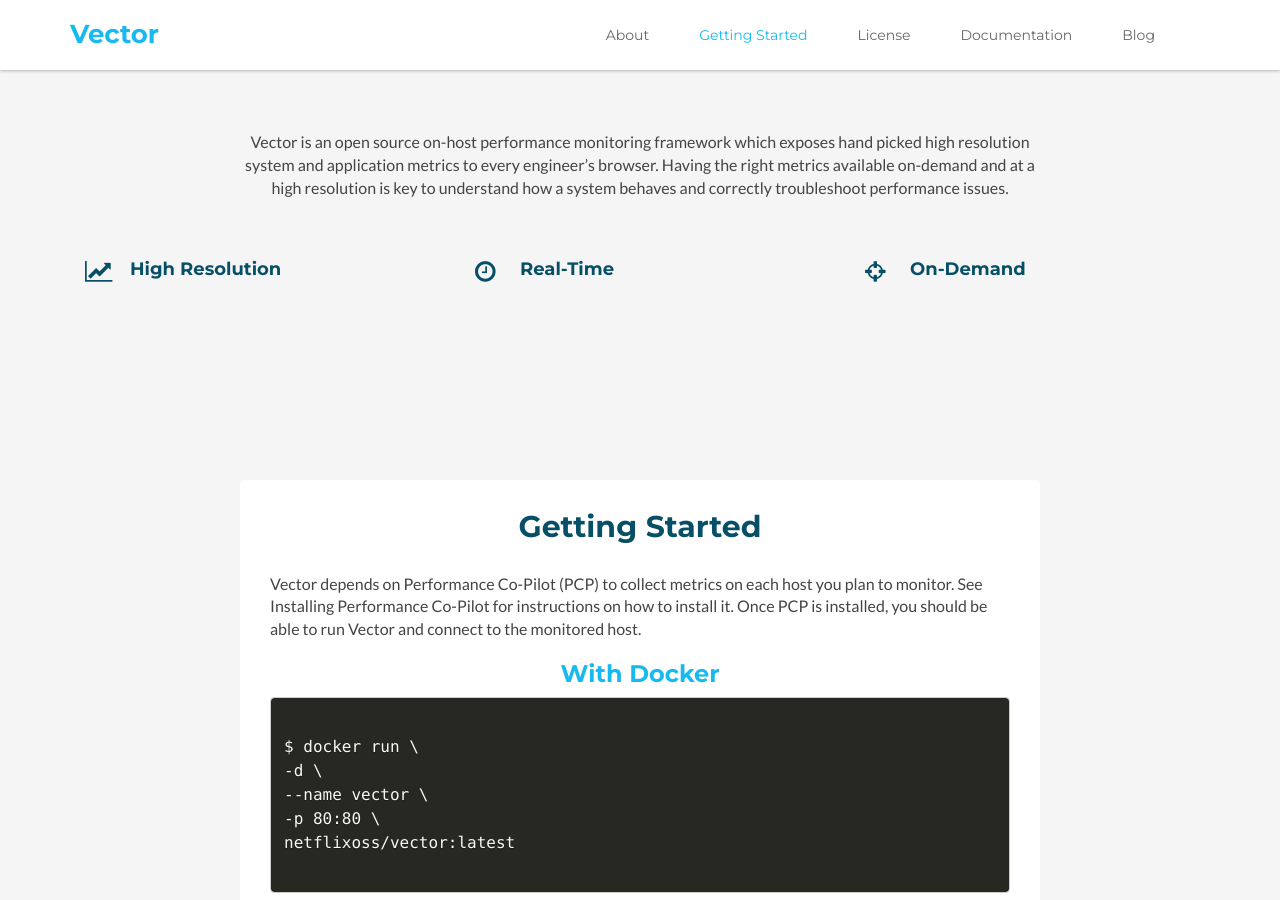
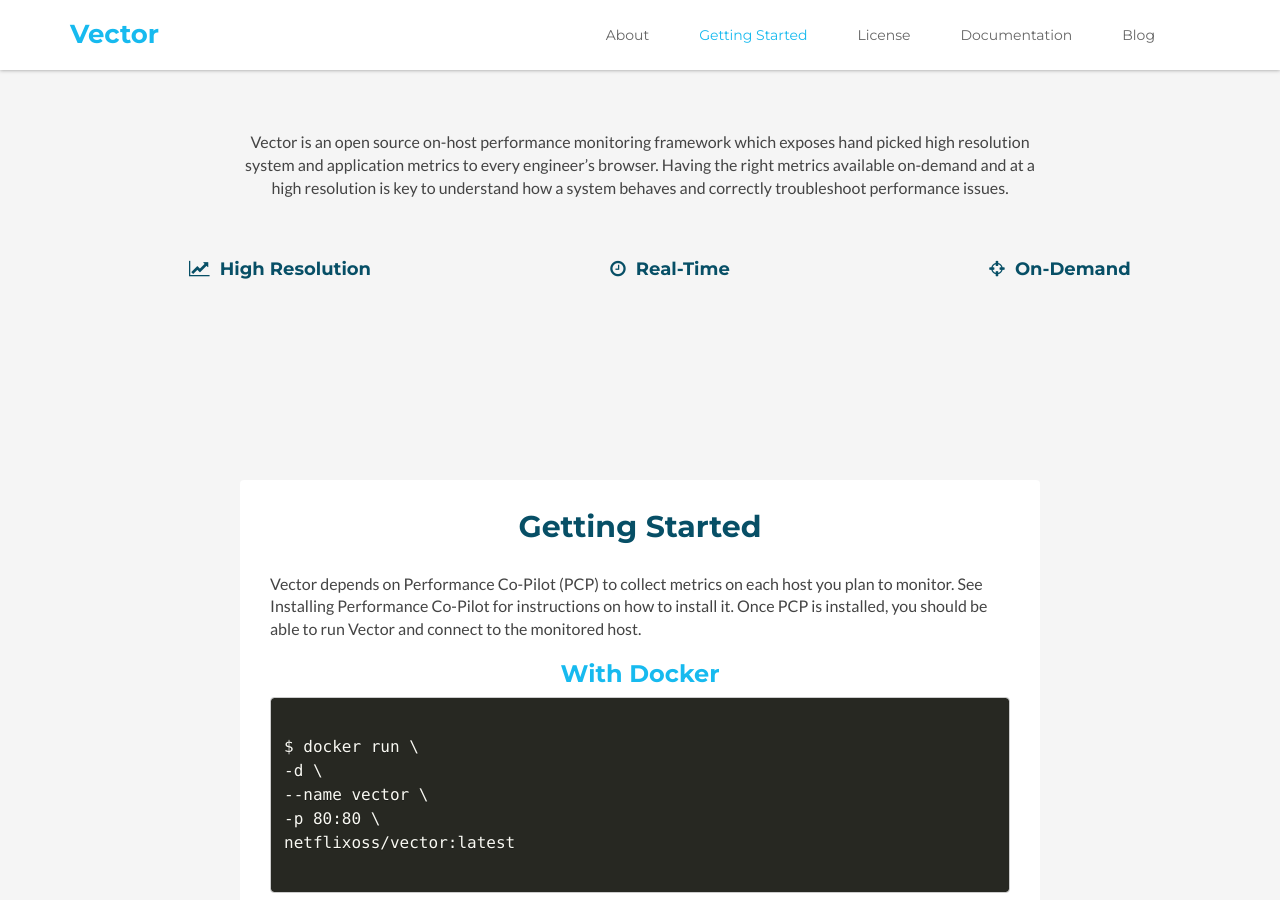
Before and after one commit to spiermar/getvector.io, a Jekyll site: the page built from index.html, in a window 1280 px wide and 900 px high, scrolled down 826 px. Built offline with Jekyll 4.4.1, drawn with Linux system fonts in a browser that asks for light colours.

Commit message:
Improving about item positioning.

```diff
--- a/index.html
+++ b/index.html
@@ -30,30 +30,21 @@
         <h2 class="title text-center">What is Vector?</h2>
         <p class="intro text-center">Vector is an open source on-host performance monitoring framework which exposes hand picked high resolution system and application metrics to every engineer’s browser. Having the right metrics available on-demand and at a high resolution is key to understand how a system behaves and correctly troubleshoot performance issues.</p>
         <div class="row">
-            <div class="item col-md-4 col-sm-6 col-xs-12">
-                <div class="icon-holder">
-                    <i class="fa fa-line-chart"></i>
-                </div>
+            <div class="item col-md-4 col-sm-6 col-xs-12 text-center">
                 <div class="content">
-                    <h3 class="sub-title">High Resolution</h3>
+                    <h3 class="sub-title"><i class="fa fa-line-chart"></i>&nbsp;&nbsp;High Resolution</h3>
                     <p></p>
                 </div><!--//content-->
             </div><!--//item-->
-            <div class="item col-md-4 col-sm-6 col-xs-12">
-                <div class="icon-holder">
-                    <i class="fa fa-clock-o"></i>
-                </div>
+            <div class="item col-md-4 col-sm-6 col-xs-12 text-center">
                 <div class="content">
-                    <h3 class="sub-title">Real-Time</h3>
+                    <h3 class="sub-title"><i class="fa fa-clock-o"></i>&nbsp;&nbsp;Real-Time</h3>
                     <p></p>
                 </div><!--//content-->
             </div><!--//item-->
-            <div class="item col-md-4 col-sm-6 col-xs-12">
-                <div class="icon-holder">
-                    <i class="fa fa-crosshairs"></i>
-                </div>
+            <div class="item col-md-4 col-sm-6 col-xs-12 text-center">
                 <div class="content">
-                    <h3 class="sub-title">On-Demand</h3>
+                    <h3 class="sub-title"><i class="fa fa-crosshairs"></i>&nbsp;&nbsp;On-Demand</h3>
                     <p></p>
                 </div><!--//content-->
             </div><!--//item-->
```
